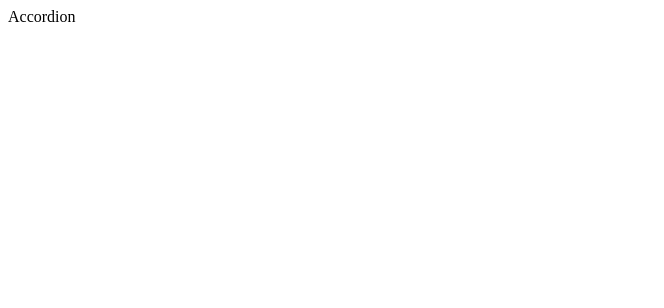
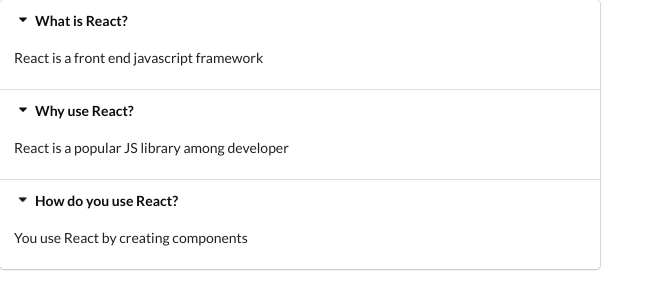
Before and after one commit to jmjusmin/react-widgets, a React (Create React App) app: page / in a window 1280 px wide. Shown: the top 308 px of the page, without its empty margins (0-664 px from the left). Built offline with nearby package versions, Linux system fonts and the light colour scheme.

Commit message:
Creating a data and implement it with semantic ui

```diff
--- a/public/index.html
+++ b/public/index.html
@@ -8,6 +8,10 @@
     <meta
       name="description"
       content="Web site created using create-react-app"
+    />
+    <link
+      rel="stylesheet"
+      href="https://cdnjs.cloudflare.com/ajax/libs/semantic-ui/2.5.0/semantic.min.css"
     />
     <link rel="apple-touch-icon" href="%PUBLIC_URL%/logo192.png" />
     <!--
--- a/src/App.js
+++ b/src/App.js
@@ -1,10 +1,11 @@
 import React from "react";
 import Accordion from "./components/Accordion";
+import ItemsData from "./ItemsData";
 
 function App() {
   return (
     <div>
-      <Accordion />
+      <Accordion items={ItemsData} />
     </div>
   );
 }
--- /dev/null
+++ b/src/ItemsData.js
@@ -0,0 +1,16 @@
+const ItemsData = [
+  {
+    title: "What is React?",
+    content: "React is a front end javascript framework",
+  },
+  {
+    title: "Why use React?",
+    content: "React is a popular JS library among developer",
+  },
+  {
+    title: "How do you use React?",
+    content: "You use React by creating components",
+  },
+];
+
+export default ItemsData;
--- a/src/components/Accordion.jsx
+++ b/src/components/Accordion.jsx
@@ -1,7 +1,28 @@
 import React from "react";
 
-function Accordion() {
-  return <div>Accordion</div>;
+function Accordion({ items }) {
+  //receive an index when title clicked
+  const onTitleClick = (index) => {
+    console.log("Title clicked", index);
+  };
+
+  const renderItems = items.map((item, index) => {
+    return (
+      <React.Fragment key={item.title}>
+        <div className="title active" onClick={() => onTitleClick(index)}>
+          <i className="dropdown icon"></i>
+          {item.title}
+        </div>
+        <div className="content active">
+          <p>{item.content}</p>
+        </div>
+      </React.Fragment>
+    );
+  });
+  return <div className="ui styled accordion">{renderItems}</div>;
 }
 
 export default Accordion;
+
+//arrow function: we want to call it in the future,
+//not right away after the page is loaded
```
Also changed, not shown: src/items.txt (deleted).
